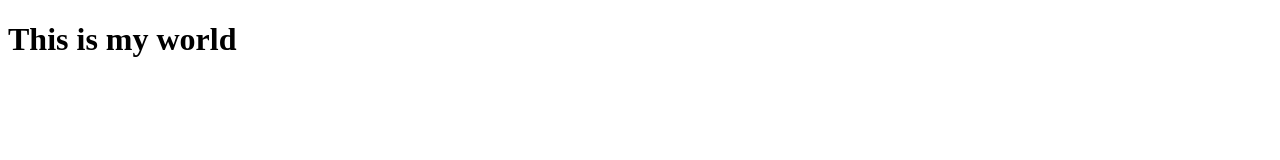
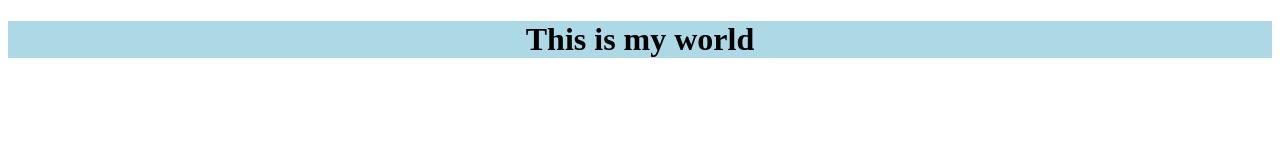
Before and after one commit to boreymoeun9999-dev/pair_work_with-Sokry, a plain HTML site: page index.html in a window 1280 px wide. Drawn offline with Linux system fonts and the light colour scheme.

Commit message:
style my world

```diff
--- /dev/null
+++ b/css/style.css
@@ -0,0 +1,4 @@
+h1{
+    background: lightblue;
+    text-align: center;
+}
--- a/index.html
+++ b/index.html
@@ -4,6 +4,7 @@
     <meta charset="UTF-8">
     <meta name="viewport" content="width=device-width, initial-scale=1.0">
     <title>Document</title>
+    <link rel="stylesheet" href="css/style.css">
 </head>
 <body>
     <h1> This is my world</h1>
```
